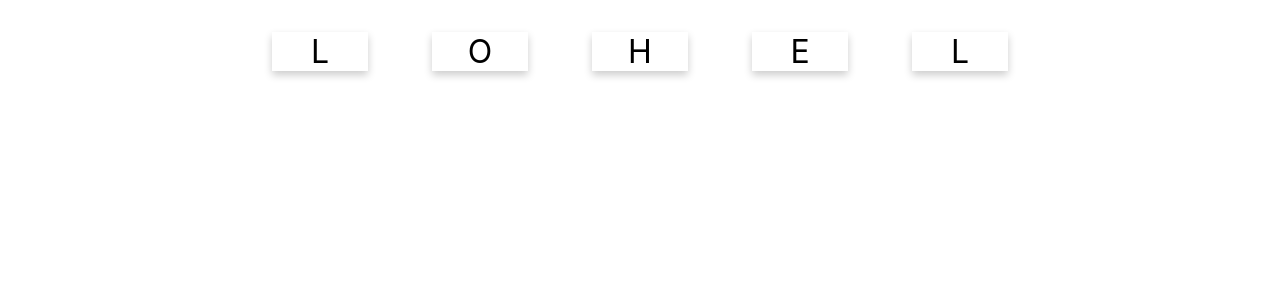
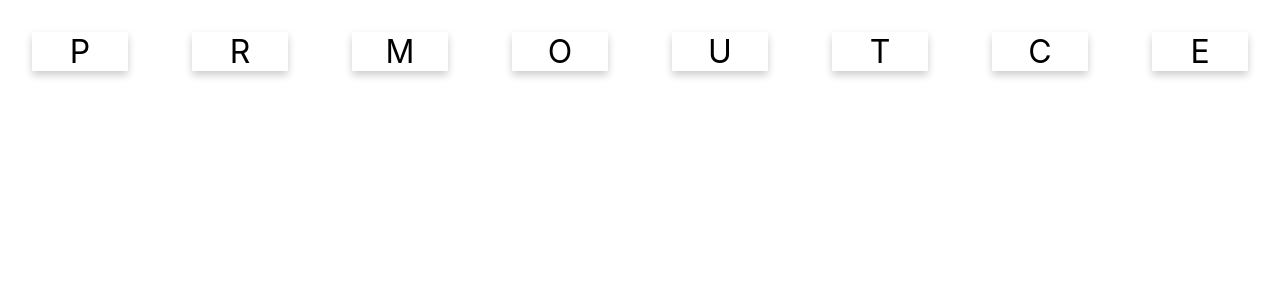
Before and after one commit to SuphasitC/3SA03-6010110352, a React (Create React App) app: page / in a window 1280 px wide. Shown: the top 300 px of the page. Built offline with nearby package versions, Linux system fonts and the light colour scheme.

Commit message:
initial commit

```diff
--- a/src/App.js
+++ b/src/App.js
@@ -1,12 +1,15 @@
 import React, { Component } from 'react';
 import WordCard from './WordCard';
 import './App.css';
+
+var vocab = ["hello", "world", "computer"]
+let randomIndex = parseInt(Math.random() * 3)
 
 class App extends Component{
   render(){
     return (
       <div className="App">
-            <WordCard value="hello"/>
+        <WordCard value={vocab[randomIndex]}/>
       </div>
     );
   }
--- a/src/CharacterCard.js
+++ b/src/CharacterCard.js
@@ -17,7 +17,7 @@ export default class CharacterCard extends Component {
 
     componentDidUpdate(prevProps){
         if(prevProps.attempt != this.props.attempt){
-                this.setState({active: false})
+            this.setState({active: false})
         }
     }
 
```
Also changed, not shown: src/WordCard.js (indentation only). Lines whose indentation alone changed are shown as unchanged.
